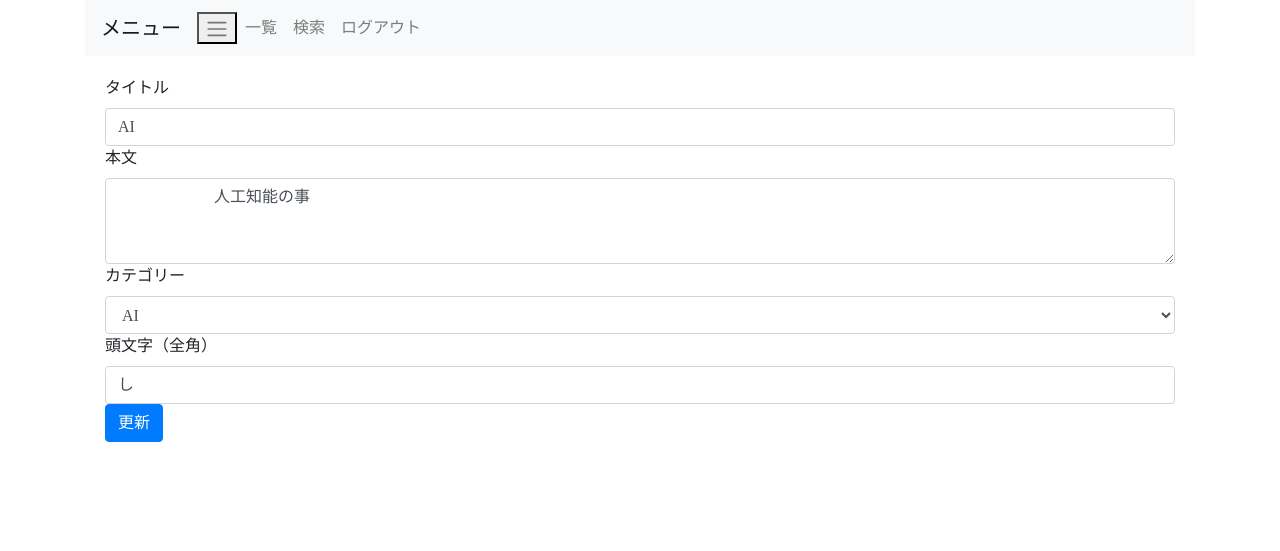
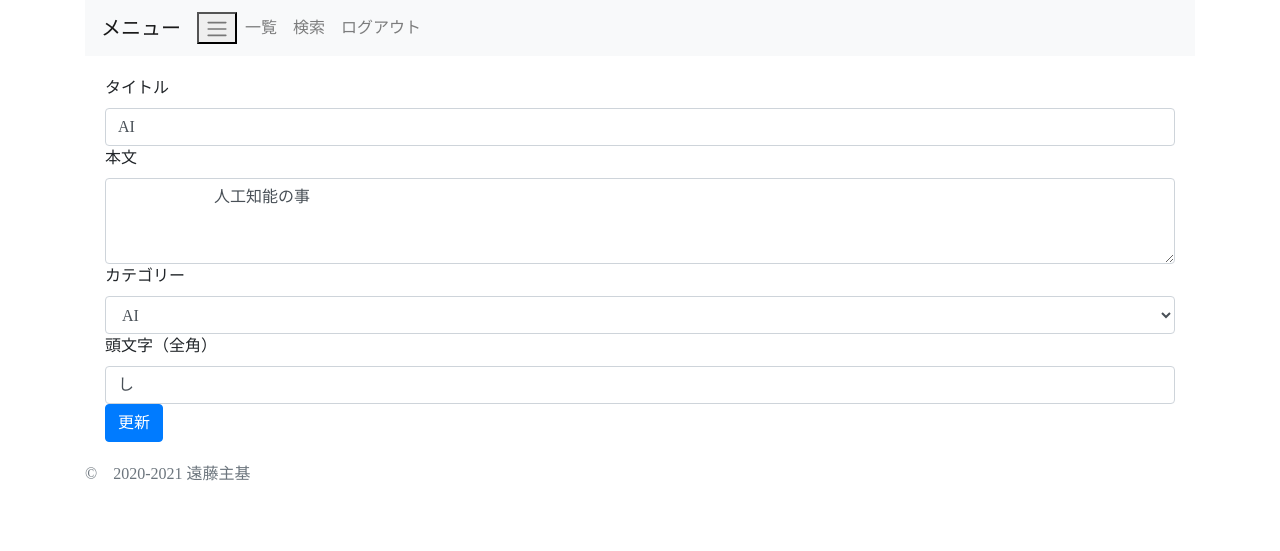
Before and after one commit to endokazuki/gsite--prototype, a Flask app: page /users/entries/1/edit in a window 1280 px wide. Shown: the top 551 px of the page. Run offline with Flask 2, Linux system fonts and the light colour scheme; the visitor is signed in with stand-in values (Sample User, id 1); data comes from the database, SQL or seed files in the repository; some libraries are stand-ins or nearby versions; some web fonts are replaced.

Commit message:
Add files via upload

```diff
--- a/flask_blog/templates/layout.html
+++ b/flask_blog/templates/layout.html
@@ -95,8 +95,13 @@
      {% block body %} テンプレートの変化させる部分{% endblock %}
     </div>
     <!--解説-->
+</div>
+<footer class="footer">
+    <div class="container">
+      <p class="text-muted">©　2020-2021 遠藤主基</p>
+    </div>
+  </footer>
 
-</div>
 <!--bootstrapの適用-->
 </body>
 </html>
```
